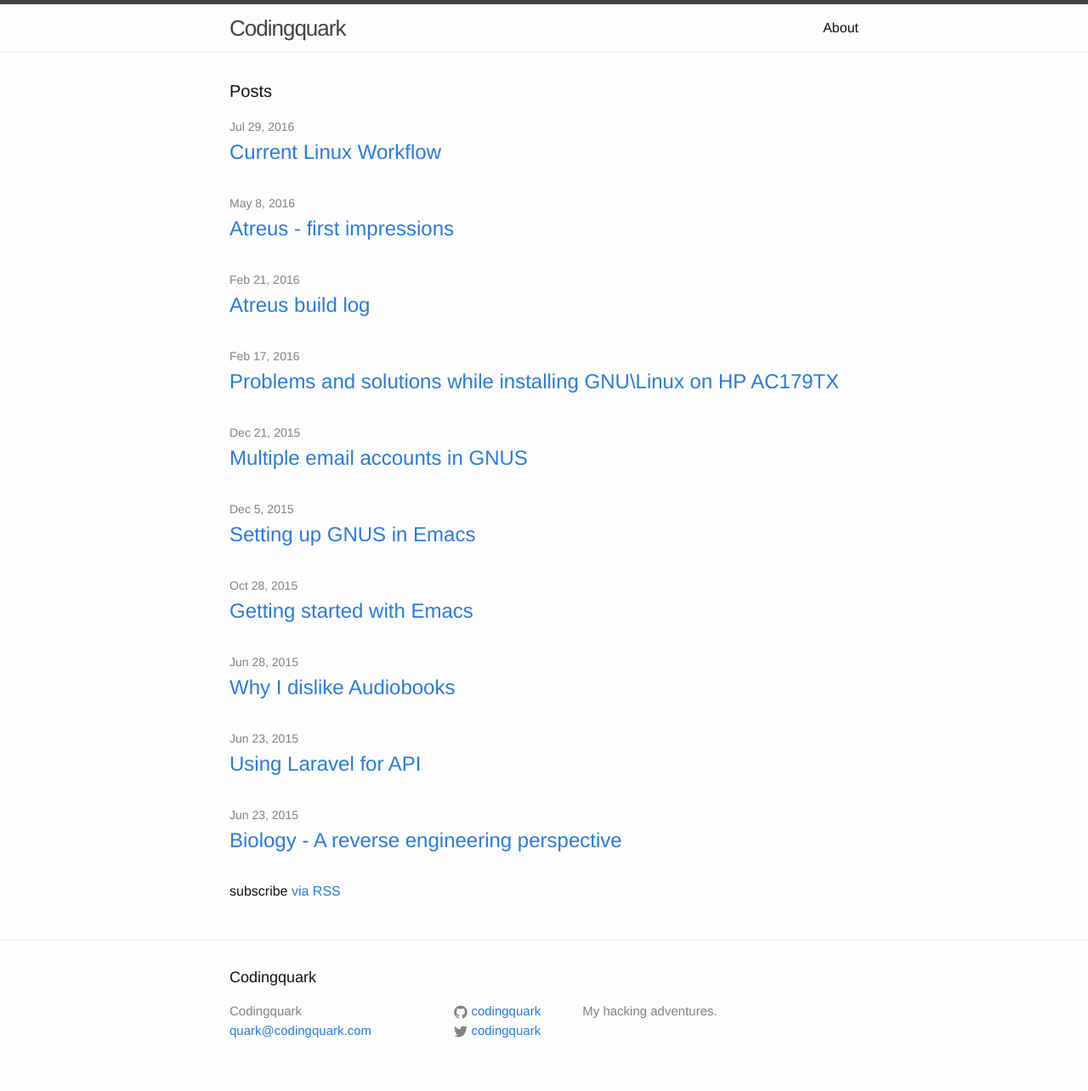
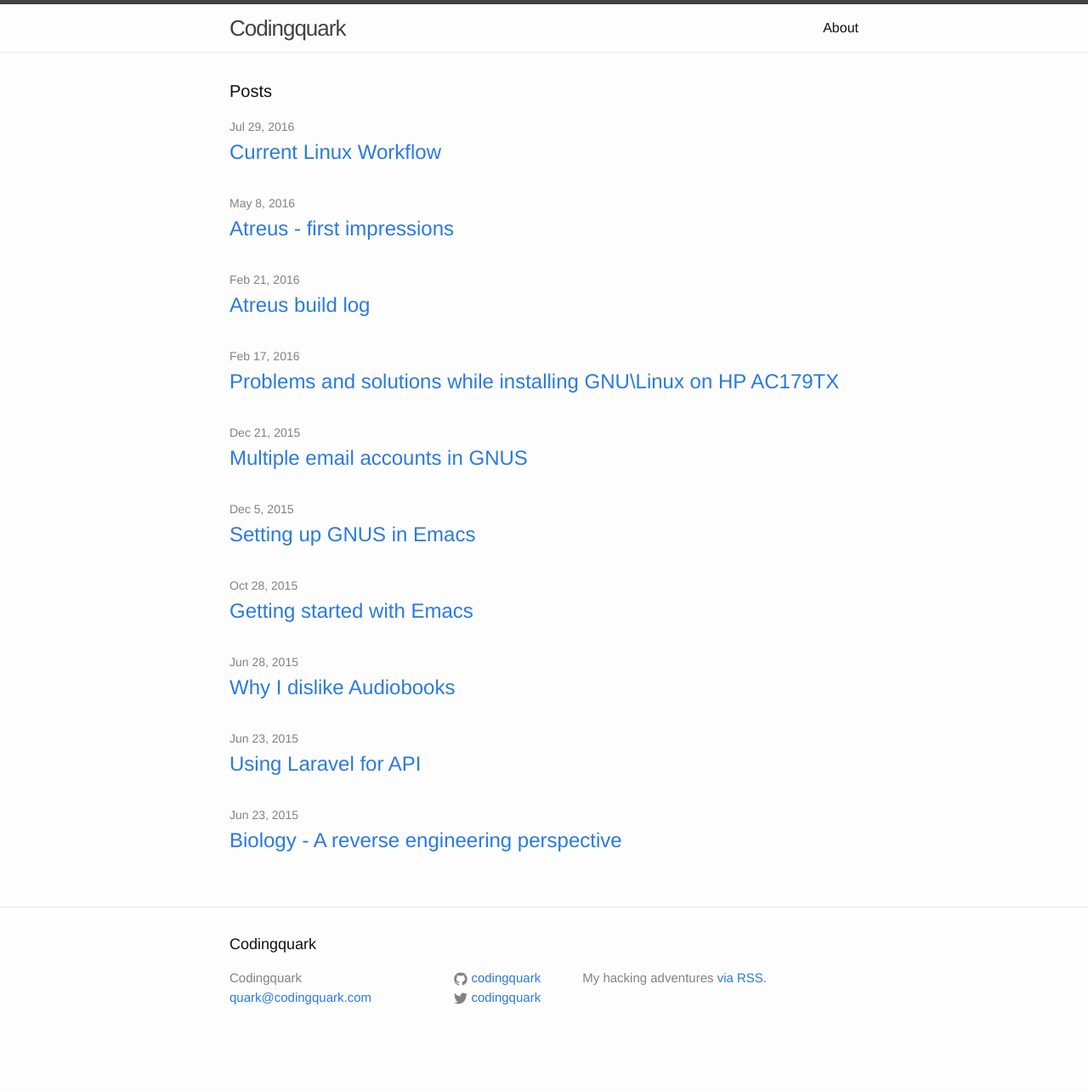
Before and after one commit to codingquark/codingquark.github.io, a Jekyll site: the page built from index.html, in a window 1280 px wide. Shown: the whole page at 85% size. Built offline with Jekyll 4.4.1, drawn with Linux system fonts in a browser that asks for light colours; after the commit the page ends 1245 px from its top, so only the background shows below that.

Commit message:
Moved RSS link in footer

```diff
--- a/_config.yml
+++ b/_config.yml
@@ -9,7 +9,7 @@
 title: Codingquark
 email: quark@codingquark.com
 description: > # this means to ignore newlines until "baseurl:"
-  My hacking adventures.
+  My hacking adventures
 baseurl: "" # the subpath of your site, e.g. /blog
 url: "http://codingquark.com" # the base hostname & protocol for your site
 twitter_username: codingquark
--- a/_includes/footer.html
+++ b/_includes/footer.html
@@ -29,7 +29,7 @@
       </div>
 
       <div class="footer-col footer-col-3">
-        <p>{{ site.description }}</p>
+        <p>{{ site.description }} <a href="{{ "/feed.xml" | prepend: site.baseurl }}">via RSS.</a></p>
       </div>
     </div>
 
--- a/index.html
+++ b/index.html
@@ -18,6 +18,4 @@
     {% endfor %}
   </ul>
 
-  <p class="rss-subscribe">subscribe <a href="{{ "/feed.xml" | prepend: site.baseurl }}">via RSS</a></p>
-
 </div>
```
